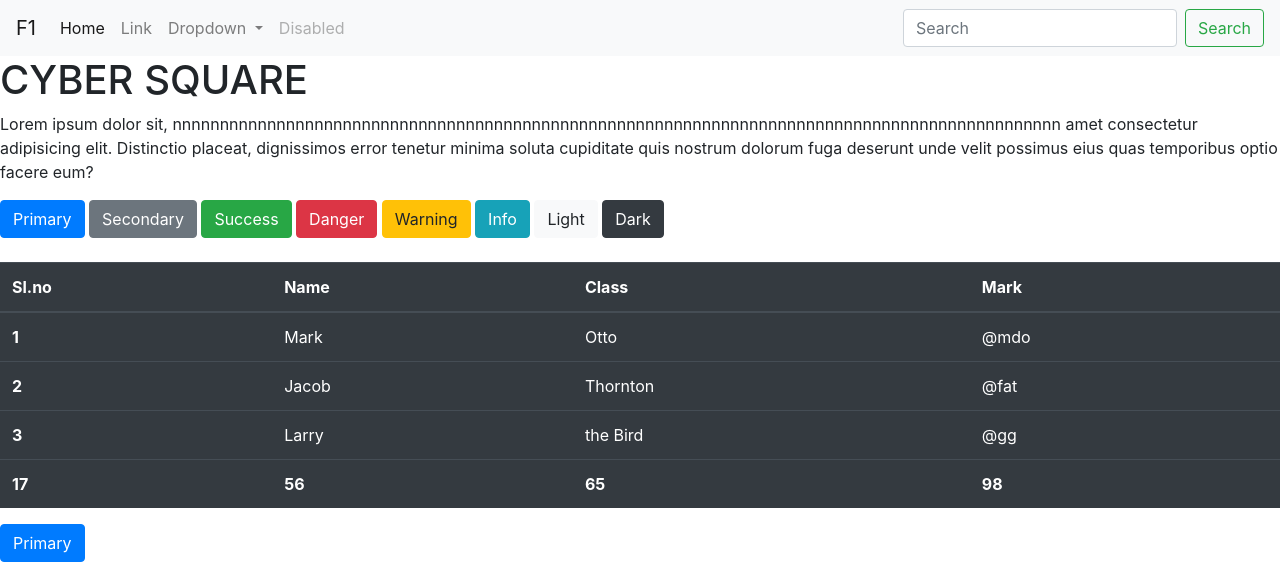
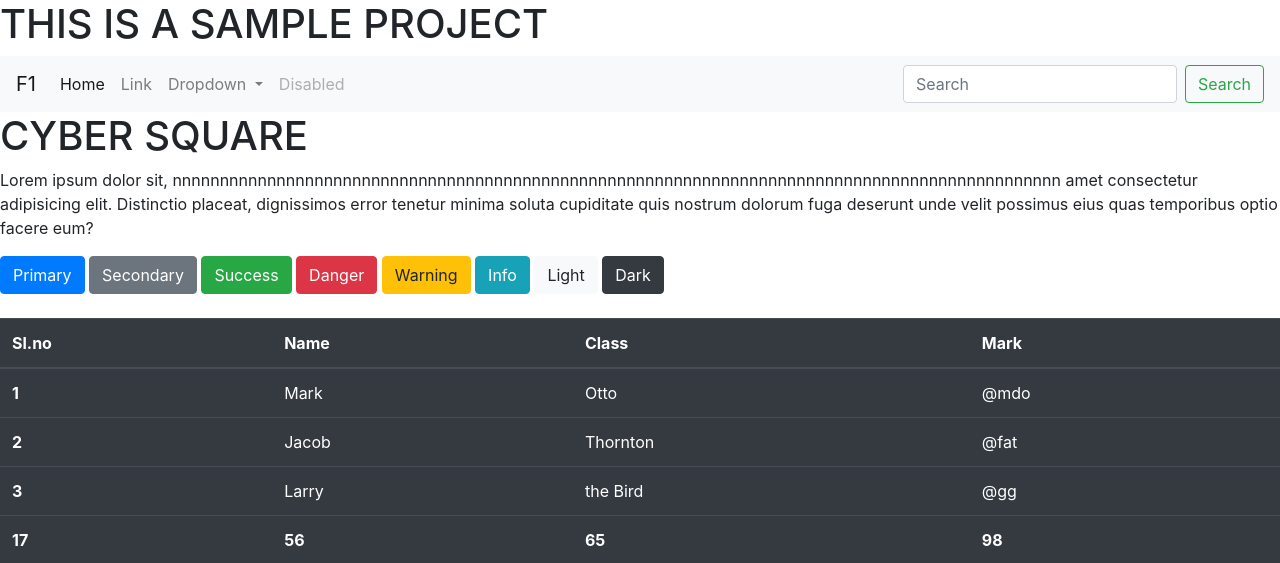
Before and after one commit to Nandakishore17/n-17-django, a Django app: page /test1 in a window 1280 px wide. Shown: the top 563 px of the page. Run offline with Django 3.2, Linux system fonts and the light colour scheme.

Commit message:
added heading

```diff
--- a/myapp/templates/index.html
+++ b/myapp/templates/index.html
@@ -17,7 +17,7 @@
 
 <body>
 
-
+<h1>THIS IS A SAMPLE PROJECT</h1>
   <nav class="navbar navbar-expand-lg navbar-light bg-light">
     <a class="navbar-brand" href="#">F1</a>
     <button class="navbar-toggler" type="button" data-toggle="collapse" data-target="#navbarSupportedContent"
--- a/myapp/urls.py
+++ b/myapp/urls.py
@@ -6,5 +6,6 @@ urlpatterns = [
 path('test',views.TestFun,name='test'),
 
 path('test1',views.TestFun1,name='test1'),
+path('test2',views.TestFun2,name='test2')
 
 ]
--- a/myapp/views.py
+++ b/myapp/views.py
@@ -3,7 +3,10 @@ from django.http import HttpResponse
 
 # Create your views here.
 def TestFun(request):
-    return HttpResponse('hiiiiiii')
+    return HttpResponse('nandu project')
 
 def TestFun1(request):
     return render(request,'index.html')
+
+def TestFun2(request):
+    return render(request,'index.html')
```
